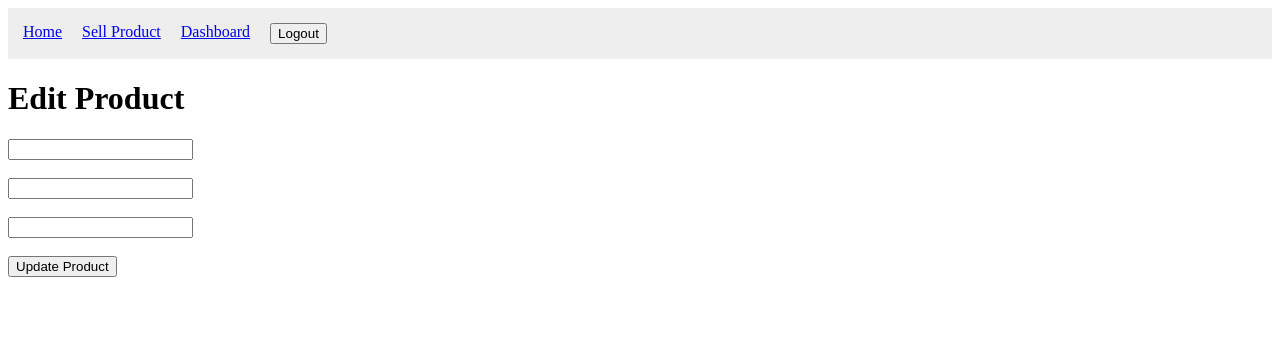
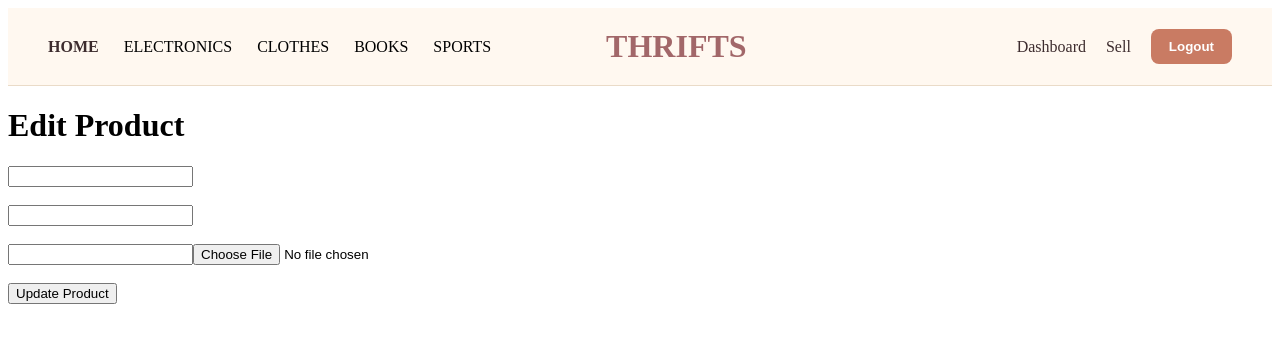
Before and after one commit to Shivani367/thrifts, a React (Vite) app in the folder client/: page /edit-product/1 in a window 1280 px wide. Shown: the top 342 px of the page. Built offline with nearby package versions, Linux system fonts and the light colour scheme; no server answers; sample sign-in values are in the browser's storage.

Commit message:
Added Cloudinary image upload and edit functionality

```diff
--- a/client/src/components/Navbar.jsx
+++ b/client/src/components/Navbar.jsx
@@ -3,35 +3,138 @@ import { Link, useNavigate } from "react-router-dom";
 function Navbar() {
   const navigate = useNavigate();
 
+  const token = localStorage.getItem("token");
+
   const handleLogout = () => {
     localStorage.removeItem("token");
-
     navigate("/login");
   };
 
   return (
+    <nav
+      style={{
+        background: "#FFF8F0",
+borderBottom: "1px solid #EADBC8",
+        padding: "20px 40px",
+        display: "flex",
+        justifyContent: "space-between",
+        alignItems: "center",
+        position: "sticky",
+        top: 0,
+        zIndex: 1000,
+      }}
+    >
+      {/* Left Side */}
       <div
         style={{
           display: "flex",
-        gap: "20px",
-        padding: "15px",
-        background: "#eee",
+          gap: "25px",
+          alignItems: "center",
         }}
       >
-      <Link to="/">Home</Link>
-
-      <Link to="/sell">
-        Sell Product
+        <Link
+          to="/"
+          style={{
+            textDecoration: "none",
+            color: "#3D2C2E",
+            fontWeight: "600",
+          }}
+        >
+          HOME
         </Link>
 
-      <Link to="/dashboard">
+        <span>ELECTRONICS</span>
+        <span>CLOTHES</span>
+        <span>BOOKS</span>
+        <span>SPORTS</span>
+      </div>
+
+      {/* Center Logo */}
+      <h1
+  style={{
+    flex: 1,
+    textAlign: "center",
+    margin: 0,
+    color: "#A26769",
+fontWeight: "800",
+fontSize: "32px",
+  }}
+>
+  THRIFTS
+</h1>
+
+      {/* Right Side */}
+      <div
+  style={{
+    flex: 1,
+    display: "flex",
+    justifyContent: "flex-end",
+    gap: "20px",
+    alignItems: "center",
+  }}
+>
+        {token ? (
+          <>
+            <Link
+              to="/dashboard"
+              style={{
+                textDecoration: "none",
+                color: "#3D2C2E"
+              }}
+            >
               Dashboard
             </Link>
 
-      <button onClick={handleLogout}>
+            <Link
+              to="/sell"
+              style={{
+                textDecoration: "none",
+                color: "#3D2C2E",
+              }}
+            >
+              Sell
+            </Link>
+
+            <button
+  onClick={handleLogout}
+  style={{
+    background: "#C97B63",
+    color: "white",
+    border: "none",
+    padding: "10px 18px",
+    borderRadius: "8px",
+    cursor: "pointer",
+    fontWeight: "600",
+  }}
+>
   Logout
 </button>
+          </>
+        ) : (
+          <>
+            <Link
+              to="/login"
+              style={{
+                textDecoration: "none",
+                color: "#111827",
+              }}
+            >
+              Login
+            </Link>
+
+            <Link
+              to="/register"
+              style={{
+                textDecoration: "none",
+                color: "#111827",
+              }}
+            >
+              Register
+            </Link>
+          </>
+        )}
       </div>
+    </nav>
   );
 }
 
--- a/client/src/components/ProductCard.jsx
+++ b/client/src/components/ProductCard.jsx
@@ -5,33 +5,58 @@ function ProductCard({ product }) {
     <div
   style={{
   background: "#fff",
-    borderRadius: "12px",
+  borderRadius: "16px",
   padding: "16px",
-    boxShadow: "0 2px 10px rgba(0,0,0,0.08)",
-    maxWidth: "300px",
+  boxShadow: "0 4px 15px rgba(0,0,0,0.1)",
+  overflow: "hidden",
+
 }}
 >
   {product.images?.length > 0 && (
     <img
-      src={product.images[0]}
+  src={
+    product.images?.length > 0
+      ? product.images[0]
+      : "https://via.placeholder.com/400x220?text=No+Image"
+  }
   alt={product.title}
   style={{
     width: "100%",
     height: "220px",
     objectFit: "cover",
-        borderRadius: "10px",
+    borderRadius: "12px",
     marginBottom: "12px",
   }}
 />
   )}
 
-  <h3>{product.title}</h3>
+  <h3
+  style={{
+    marginBottom: "8px",  }}> {product.title}</h3>
 
   <p>{product.description}</p>
 
-  <p>₹{product.price}</p>
+  <p
+  style={{
+    fontSize: "20px",
+    fontWeight: "bold",
+  }}
+>
+  ₹{product.price}
+</p>
 
-  <Link to={`/product/${product._id}`}>
+  <Link
+  to={`/product/${product._id}`}
+  style={{
+  background: "#C97B63",
+  color: "white",
+  padding: "10px 18px",
+  borderRadius: "8px",
+  textDecoration: "none",
+  display: "inline-block",
+  fontWeight: "600",
+}}
+>
   View Details
 </Link>
 </div>
--- a/client/src/index.css
+++ b/client/src/index.css
@@ -1,7 +1,8 @@
 body {
   margin: 0;
-  font-family: Arial, sans-serif;
-  background-color: #f8fafc;
+  background-color: #F8F4EE;
+  color: #3D2C2E;
+  font-family: Georgia, serif;
 }
 
 * {
--- a/client/src/pages/EditProduct.jsx
+++ b/client/src/pages/EditProduct.jsx
@@ -9,6 +9,7 @@ function EditProduct() {
   const [title, setTitle] = useState("");
   const [description, setDescription] = useState("");
   const [price, setPrice] = useState("");
+  const [image, setImage] = useState(null);
 
   useEffect(() => {
     fetchProduct();
@@ -37,16 +38,24 @@ function EditProduct() {
     try {
       const token = localStorage.getItem("token");
 
+      const formData = new FormData();
+
+formData.append("title", title);
+formData.append("description", description);
+formData.append("price", price);
+
+if (image) {
+  formData.append("image", image);
+}
+
 await api.put(
   `/products/${id}`,
-        {
-          title,
-          description,
-          price,
-        },
+  formData,
   {
     headers: {
       Authorization: `Bearer ${token}`,
+      "Content-Type":
+        "multipart/form-data",
     },
   }
 );
@@ -89,6 +98,14 @@ function EditProduct() {
   }
 />
 
+<input
+  type="file"
+  accept="image/*"
+  onChange={(e) =>
+    setImage(e.target.files[0])
+  }
+/>
+
       <br /><br />
 
       <button type="submit">
--- a/client/src/pages/Home.jsx
+++ b/client/src/pages/Home.jsx
@@ -3,15 +3,21 @@ import api from "../services/api";
 import ProductCard from "../components/ProductCard";
 
 function Home() {
+
+  const [keyword, setKeyword] = useState("");
   const [products, setProducts] = useState([]);
+  const [category, setCategory] = useState("");
+
 
   useEffect(() => {
-    fetchProducts();
-  }, []);
+  fetchProducts();
+}, [keyword, category]);
 
   const fetchProducts = async () => {
     try {
-      const response = await api.get("/products");
+      const response = await api.get(
+  `/products?keyword=${keyword}&category=${category}`
+);
 
       setProducts(response.data.products);
     } catch (error) {
@@ -21,14 +27,94 @@ function Home() {
 
   return (
     <div>
-      <h1>Home Page</h1>
+      <div
+  style={{
+    display: "flex",
+    gap: "10px",
+    marginBottom: "20px",
+    flexWrap: "wrap",
+  }}
+>
+  <input
+    type="text"
+    placeholder="Search products..."
+    value={keyword}
+    onChange={(e) =>
+      setKeyword(e.target.value)
+    }
+    style={{
+      padding: "10px",
+      borderRadius: "8px",
+      border: "1px solid #ccc",
+      minWidth: "250px",
+    }}
+  />
 
-      {products.map((product) => (
-        <ProductCard
-          key={product._id}
-          product={product}
-        />
-      ))}
+  <select
+    value={category}
+    onChange={(e) =>
+      setCategory(e.target.value)
+    }
+    style={{
+      padding: "10px",
+      borderRadius: "8px",
+      border: "1px solid #ccc",
+    }}
+  >
+    <option value="">
+      All Categories
+    </option>
+
+    <option value="electronics">
+      Electronics
+    </option>
+
+    <option value="clothes">
+      Clothes
+    </option>
+
+    <option value="furniture">
+      Furniture
+    </option>
+
+    <option value="books">
+      Books
+    </option>
+
+    <option value="sports">
+      Sports
+    </option>
+
+    <option value="others">
+      Others
+    </option>
+  </select>
+</div>
+      <h1>Thrift India</h1>
+<p>
+  Buy and sell pre-loved treasures.
+</p>
+
+      <div
+  style={{
+    display: "grid",
+    gridTemplateColumns:
+      "repeat(auto-fill, minmax(300px, 1fr))",
+    gap: "20px",
+    marginTop: "20px",
+  }}
+>
+  {products.length > 0 ? (
+    products.map((product) => (
+      <ProductCard
+        key={product._id}
+        product={product}
+      />
+    ))
+  ) : (
+    <h2>No products found</h2>
+  )}
+</div>
     </div>
   );
 }
--- a/client/src/pages/Login.jsx
+++ b/client/src/pages/Login.jsx
@@ -1,9 +1,11 @@
 import { useState } from "react";
 import api from "../services/api";
+import { useNavigate } from "react-router-dom";
 
 function Login() {
   const [email, setEmail] = useState("");
   const [password, setPassword] = useState("");
+  const navigate = useNavigate();
 
   const handleLogin = async () => {
     try {
@@ -18,9 +20,11 @@ function Login() {
       console.log(response.data);
 
       localStorage.setItem(
-        "token",
-        response.data.token
-      );
+  "token",
+  response.data.token
+);
+
+navigate("/");
     } catch (error) {
       console.log(error);
     }
```
Also changed, not shown: 1 other file (tests, documents, lock files or other folders). Lines whose indentation alone changed are shown as unchanged.
